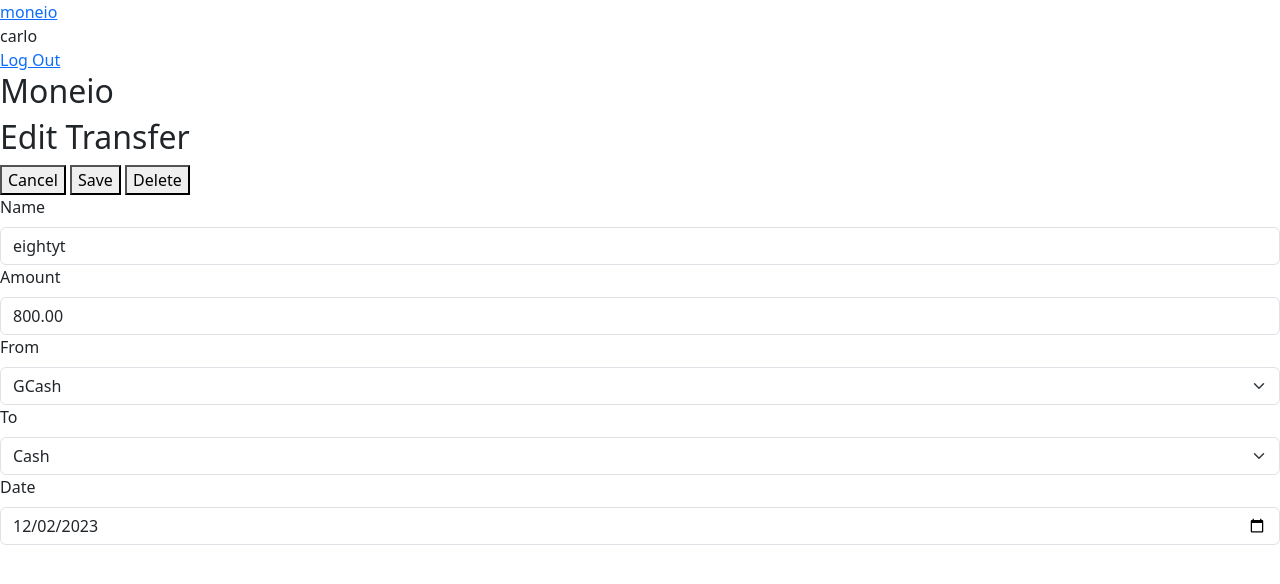
After one commit to Pacaloy/moneio, a Django app: a page that uses moneio/templates/moneio/transfer.html in a window 1280 px wide. The commit adds this page. Shown: the top 584 px of the page. Run offline with Django 4.2, Linux system fonts and the light colour scheme; a user stored in the database is signed in; data comes from the database, SQL or seed files in the repository; both versions use the stored data as it was after the commit.

Commit message:
add transfer functionality

```diff
--- a/moneio/admin.py
+++ b/moneio/admin.py
@@ -1,8 +1,9 @@
 from django.contrib import admin
 
-from .models import User, Account, MoneyInOut
+from .models import User, Account, MoneyInOut, Transfer
 
 # Register your models here.
 admin.site.register(User)
 admin.site.register(Account)
 admin.site.register(MoneyInOut)
+admin.site.register(Transfer)
--- /dev/null
+++ b/moneio/static/moneio/transfer.js
@@ -0,0 +1,48 @@
+document.addEventListener('DOMContentLoaded', () => {
+  const endpoint = window.location.pathname.split('/');
+  const params = {
+    username: endpoint[1],
+    transfer: endpoint[2],
+    accountId: endpoint[3],
+  };
+  document.querySelector('#cancelEditTransferBtn').onclick = goToRootPage;
+  document.querySelector('#deleteTransferBtn').onclick = () => deleteTransfer(params);
+
+  document.querySelector('#form-transfer').onsubmit = () => {
+    saveEditTransfer(params);
+    return false
+  };
+});
+
+function goToRootPage() {
+  window.location = '/';
+}
+
+function saveEditTransfer(params) {
+  fetch(`/${params.username}/${params.transfer}/${params.accountId}`, {
+    method: 'PUT',
+    body: JSON.stringify({
+      name: document.querySelector('#formTransferName').value,
+      price: document.querySelector('#formTransferMoney').value,
+      fromAccount: document.querySelector('#formFromAccount').value,
+      toAccount: document.querySelector('#formToAccount').value,
+      date: document.querySelector('#formTransferDate').value,
+    }),
+  })
+  .then(() => {
+    setTimeout(() => {
+      goToRootPage();
+    }, 300)
+  });
+}
+
+function deleteTransfer(params) {
+  fetch(`/${params.username}/${params.transfer}/${params.accountId}`, {
+    method: 'DELETE',
+  })
+  .then(() => {
+    setTimeout(() => {
+      goToRootPage();
+    }, 300)
+  });
+}
--- /dev/null
+++ b/moneio/templates/moneio/transfer.html
@@ -0,0 +1,64 @@
+{% extends "moneio/layout.html" %}
+{% load static %}
+
+{% block body %}
+  <h2>Moneio</h2>
+
+  <!-- Edit Moneio View -->
+  <div>
+    <h2>Edit Transfer</h2>
+    <form id="form-transfer">
+      <div>
+        <button type="button" id="cancelEditTransferBtn">Cancel</button>
+        <button type="submit">Save</button>
+        <button type="button" id="deleteTransferBtn">Delete</button>
+      </div>
+      <div>
+        <label for="formTransferName" class="form-label">Name</label>
+        <input type="text" class="form-control" id="formTransferName" value="{{ transfer.name }}" required>
+      </div>
+      <div>
+        <label for="formTransferMoney" class="form-label">Amount</label>
+        <input type="number" class="form-control" id="formTransferMoney" min="0.01" step="0.01" value="{{ transfer.price }}" required>
+      </div>
+      <div>
+        <label for="formFromAccount" class="form-label">From</label>
+        <select type="text" class="form-select" id="formFromAccount" required>
+          <option value="{{ transfer.from_account.name }}">{{ transfer.from_account.name }}</option>
+          {% for account in accounts %}
+            {% if not account.is_floating %}
+              <option value="{{ account.name }}">{{ account.name }} (account)</option>
+            {% elif account.is_floating and account.balance >= 0 %}
+              <option value="{{ account.name }}">{{ account.name }} (floating)</option>
+            {% else %}
+              <option value="{{ account.name }}">{{ account.name }} (deductibles)</option>
+            {% endif %}
+          {% endfor %}
+        </select>
+      </div>
+      <div>
+        <label for="formToAccount" class="form-label">To</label>
+        <select type="text" class="form-select" id="formToAccount" required>
+          <option value="{{ transfer.to_account.name }}">{{ transfer.to_account.name }}</option>
+          {% for account in accounts %}
+            {% if not account.is_floating %}
+              <option value="{{ account.name }}">{{ account.name }} (account)</option>
+            {% elif account.is_floating and account.balance >= 0 %}
+              <option value="{{ account.name }}">{{ account.name }} (floating)</option>
+            {% else %}
+              <option value="{{ account.name }}">{{ account.name }} (deductibles)</option>
+            {% endif %}
+          {% endfor %}
+        </select>
+      </div>
+      <div>
+        <label for="formTransferDate" class="form-label">Date</label>
+        <input type="date" class="form-control" id="formTransferDate" value="{{ date }}" required>
+      </div>
+    </form>
+  </div>
+{% endblock%}
+
+{% block script %}
+  <script src="{% static 'moneio/transfer.js' %}"></script>
+{% endblock %}
--- a/moneio/urls.py
+++ b/moneio/urls.py
@@ -14,4 +14,6 @@ urlpatterns = [
   path("moneio", views.moneio, name="moneio"),
   path("<str:username>/monei/<int:monei_id>", views.monei, name="monei"),
   path("<str:username>/moneo/<int:moneo_id>", views.moneo, name="moneo"),
+  path("transfer", views.transfer, name="transfer"),
+  path("<str:username>/transfer/<int:transfer_id>", views.edit_transfer, name="edit_transfer"),
 ]
--- a/moneio/views.py
+++ b/moneio/views.py
@@ -6,7 +6,7 @@ from django.shortcuts import HttpResponse, HttpResponseRedirect, render
 from django.urls import reverse
 from django.views.decorators.csrf import csrf_exempt
 
-from .models import User, Account, MoneyInOut
+from .models import User, Account, MoneyInOut, Transfer
 
 
 def authenticate_index(func):
@@ -15,17 +15,26 @@ def authenticate_index(func):
     # Authenticated users view their dashboard
     if request.user.is_authenticated:
 
-      # Get list of user's accounts alphabetically and money in/money out reverse chronologically
+      # Get list of user's accounts, money in/money out, and transfers
       accounts = Account.objects.filter(user = request.user).order_by("name")
       breakdowns = MoneyInOut.objects.filter(user = request.user).order_by("-date")
+      transfers = Transfer.objects.filter(user = request.user).order_by("-date")
       accounts = [account.serialize() for account in accounts]
       breakdowns = [breakdown.serialize() for breakdown in breakdowns]
+      transfers = [transfer.serialize() for transfer in transfers]
 
       # Calculate current balance for each account
       for breakdown in breakdowns:
         for account in accounts:
           if account["name"] == breakdown["account"]:
             account["balance"] += breakdown["price"]
+      for transfer in transfers:
+        for account in accounts:
+          if account["name"] == transfer["from_account"]:
+            account["balance"] -= transfer["price"]
+        for account in accounts:
+          if account["name"] == transfer["to_account"]:
+            account["balance"] += transfer["price"]
 
       # Calculate current overall total balances
       current_total_balance = 0
@@ -51,6 +60,7 @@ def authenticate_index(func):
         "data": {
           "accounts": accounts,
           "breakdowns": breakdowns,
+          "transfers": transfers,
           "current_total_balance": current_total_balance,
           "current_total_floating": current_total_floating,
           "current_total_gross": current_total_gross,
@@ -160,17 +170,26 @@ def moneio(request):
     if not data.get("isMoneyIn"):
       signed_price = signed_price * (-1)
 
-    # Get list of user's accounts and money in/money out
-    accounts = Account.objects.filter(user = request.user)
-    breakdowns = MoneyInOut.objects.filter(user = request.user)
+    # Get list of user's accounts, money in/money out, and transfers
+    accounts = Account.objects.filter(user = request.user).order_by("name")
+    breakdowns = MoneyInOut.objects.filter(user = request.user).order_by("-date")
+    transfers = Transfer.objects.filter(user = request.user).order_by("-date")
     accounts = [account.serialize() for account in accounts]
     breakdowns = [breakdown.serialize() for breakdown in breakdowns]
+    transfers = [transfer.serialize() for transfer in transfers]
 
     # Calculate current balance for each account
     for breakdown in breakdowns:
       for account in accounts:
         if account["name"] == breakdown["account"]:
           account["balance"] += breakdown["price"]
+    for transfer in transfers:
+      for account in accounts:
+        if account["name"] == transfer["from_account"]:
+          account["balance"] -= transfer["price"]
+      for account in accounts:
+        if account["name"] == transfer["to_account"]:
+          account["balance"] += transfer["price"]
 
     # Reverse sign if account chosen is a deductibles account
     for account in accounts:
@@ -234,17 +253,26 @@ def monei(request, username, monei_id):
   if not transaction:
     return HttpResponseRedirect(reverse("index"))
 
-  # Get list of user's accounts alphabetically and money in/money out reverse chronologically
+  # Get list of user's accounts, money in/money out, and transfers
   accounts = Account.objects.filter(user = request.user).order_by("name")
   breakdowns = MoneyInOut.objects.filter(user = request.user).order_by("-date")
+  transfers = Transfer.objects.filter(user = request.user).order_by("-date")
   accounts = [account.serialize() for account in accounts]
   breakdowns = [breakdown.serialize() for breakdown in breakdowns]
+  transfers = [transfer.serialize() for transfer in transfers]
 
   # Calculate current balance for each account
   for breakdown in breakdowns:
     for account in accounts:
       if account["name"] == breakdown["account"]:
         account["balance"] += breakdown["price"]
+  for transfer in transfers:
+    for account in accounts:
+      if account["name"] == transfer["from_account"]:
+        account["balance"] -= transfer["price"]
+    for account in accounts:
+      if account["name"] == transfer["to_account"]:
+        account["balance"] += transfer["price"]
 
   # Edit transaction details
   if request.method == "PUT":
@@ -293,17 +321,26 @@ def moneo(request, username, moneo_id):
   if not transaction:
     return HttpResponseRedirect(reverse("index"))
 
-  # Get list of user's accounts alphabetically and money in/money out reverse chronologically
+  # Get list of user's accounts, money in/money out, and transfers
   accounts = Account.objects.filter(user = request.user).order_by("name")
   breakdowns = MoneyInOut.objects.filter(user = request.user).order_by("-date")
+  transfers = Transfer.objects.filter(user = request.user).order_by("-date")
   accounts = [account.serialize() for account in accounts]
   breakdowns = [breakdown.serialize() for breakdown in breakdowns]
+  transfers = [transfer.serialize() for transfer in transfers]
 
   # Calculate current balance for each account
   for breakdown in breakdowns:
     for account in accounts:
       if account["name"] == breakdown["account"]:
         account["balance"] += breakdown["price"]
+  for transfer in transfers:
+    for account in accounts:
+      if account["name"] == transfer["from_account"]:
+        account["balance"] -= transfer["price"]
+    for account in accounts:
+      if account["name"] == transfer["to_account"]:
+        account["balance"] += transfer["price"]
 
   # Edit transaction details
   if request.method == "PUT":
@@ -338,3 +375,81 @@ def moneo(request, username, moneo_id):
     "date": transaction[0].date.strftime("%Y-%m-%d"),
     "accounts": accounts,
   })
+
+
+@csrf_exempt
+@login_required
+def transfer(request):
+
+  # Add transfer
+  if request.method == "POST":
+    data = json.loads(request.body)
+
+    # Add new transfer
+    new_transfer = Transfer(
+      user = request.user,
+      name = data.get("name"),
+      price = data.get("price"),
+      from_account = Account.objects.get(user = request.user, name = data.get("fromAccount")),
+      to_account = Account.objects.get(user = request.user, name = data.get("toAccount")),
+      date = data.get("date"),
+    )
+    new_transfer.save()
+    return HttpResponse(status = 204)
+  return HttpResponseRedirect(reverse("index"))
+
+
+@csrf_exempt
+@login_required
+def edit_transfer(request, username, transfer_id):
+
+  # Check if param is the current logged in user
+  if (request.user.username != username):
+    return HttpResponseRedirect(reverse("index"))
+
+  # Check if the logged in user owns the transfer
+  current_transfer = Transfer.objects.filter(pk = transfer_id, user = request.user)
+  if not current_transfer:
+    return HttpResponseRedirect(reverse("index"))
+
+  # Get list of user's accounts, money in/money out, and transfers
+  accounts = Account.objects.filter(user = request.user).order_by("name")
+  breakdowns = MoneyInOut.objects.filter(user = request.user).order_by("-date")
+  transfers = Transfer.objects.filter(user = request.user).order_by("-date")
+  accounts = [account.serialize() for account in accounts]
+  breakdowns = [breakdown.serialize() for breakdown in breakdowns]
+  transfers = [transfer.serialize() for transfer in transfers]
+
+  # Calculate current balance for each account
+  for breakdown in breakdowns:
+    for account in accounts:
+      if account["name"] == breakdown["account"]:
+        account["balance"] += breakdown["price"]
+  for transfer in transfers:
+    for account in accounts:
+      if account["name"] == transfer["from_account"]:
+        account["balance"] -= transfer["price"]
+    for account in accounts:
+      if account["name"] == transfer["to_account"]:
+        account["balance"] += transfer["price"]
+
+  # Edit transfer
+  if request.method == "PUT":
+    data = json.loads(request.body)
+    current_transfer[0].name = data.get("name")
+    current_transfer[0].price = data.get("price")
+    current_transfer[0].from_account = Account.objects.get(user = request.user, name = data.get("fromAccount"))
+    current_transfer[0].to_account = Account.objects.get(user = request.user, name = data.get("toAccount"))
+    current_transfer[0].date = data.get("date")
+    current_transfer[0].save()
+    return HttpResponse(status = 204)
+
+  # Delete transfer
+  if request.method == "DELETE":
+    current_transfer[0].delete()
+    return HttpResponse(status = 204)
+  return render(request, "moneio/transfer.html", {
+    "transfer": current_transfer[0],
+    "date": current_transfer[0].date.strftime("%Y-%m-%d"),
+    "accounts": accounts,
+  })
```
Also changed, not shown: moneio/models.py (+22 -0 lines), moneio/static/moneio/index.js (+74 -7 lines), moneio/templates/moneio/index.html (+90 -0 lines), db.sqlite3, moneio/migrations/0014_transfer.py (added).
